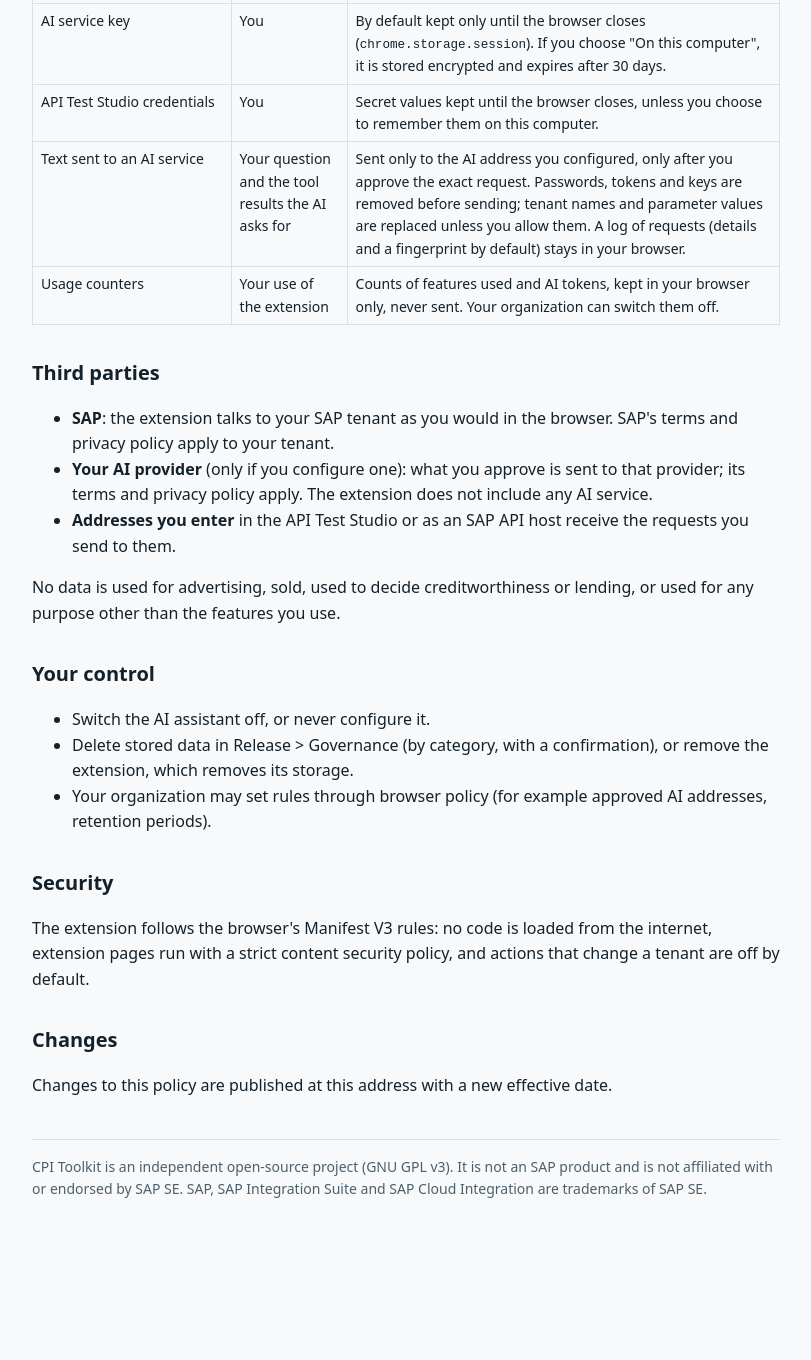
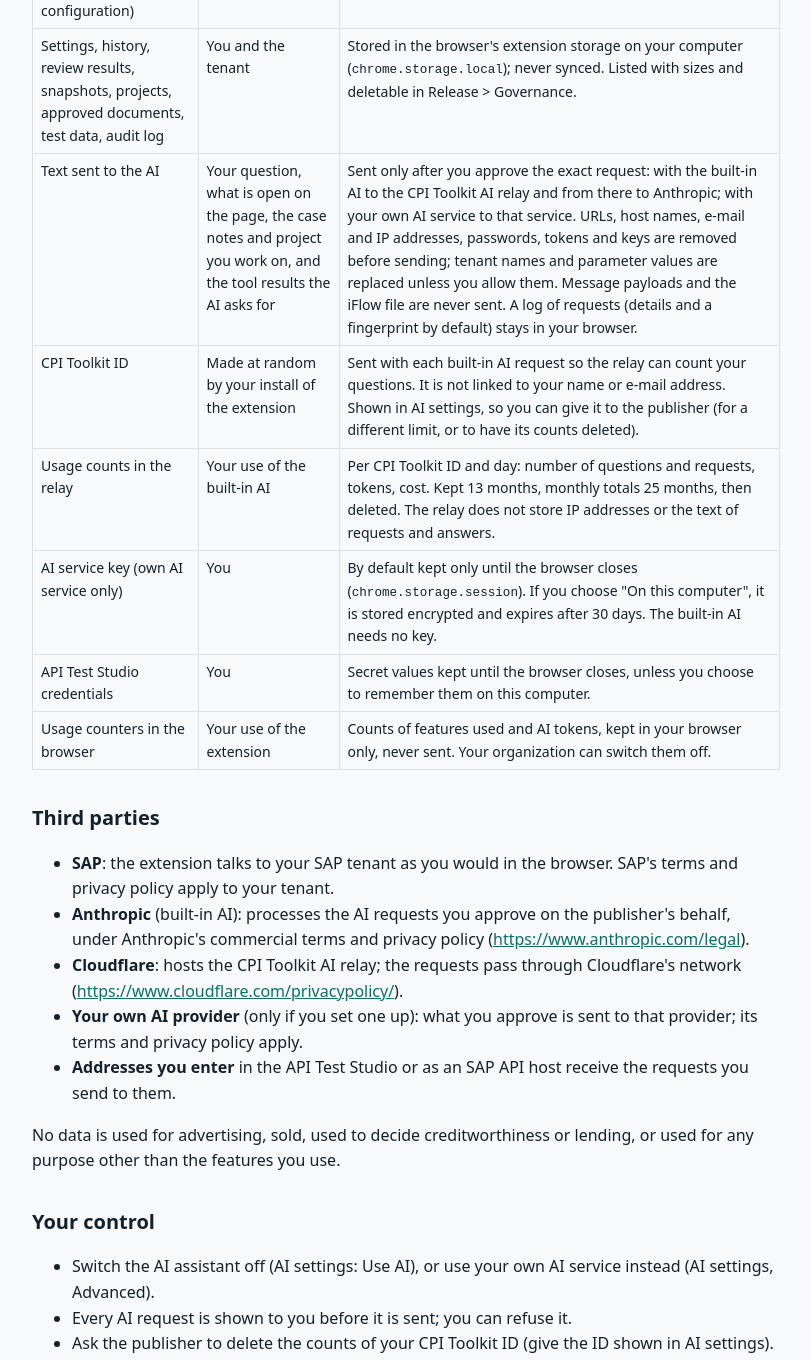
Before and after one commit to ruvin00002-svg/cpi-toolkit, a plain HTML site: page privacy.html in a window 1280 px wide. Shown: the part 970-2330 px from the top of the page, without its empty margins (234-1045 px from the left). Before the commit the page ends 2248 px from the top, so only its background shows below. Drawn offline with Linux system fonts and the light colour scheme.

Commit message:
Privacy policy and project page for 5.1.0 (built-in AI through the publisher's relay)

```diff
--- a/privacy.html
+++ b/privacy.html
@@ -12,18 +12,24 @@ th{background:var(--card)}code{font-size:90%}.note{color:var(--muted);font-size:
 ul.links{padding-left:20px}</style></head>
 <body><main><header><img src="icon-128.png" alt=""><span>CPI Toolkit</span></header>
 <h1>CPI Toolkit — Privacy Policy</h1>
-<p>Effective date: 20 November 2026. Publisher: the CPI Toolkit project, <a href="https://github.com/ruvin00002-svg/cpi-toolkit">https://github.com/ruvin00002-svg/cpi-toolkit</a>.
+<p>Effective date: the day version 5.1.0 is published (the policy of 20 November 2026 applies to 5.0.1). Publisher: the
+CPI Toolkit project, <a href="https://github.com/ruvin00002-svg/cpi-toolkit">https://github.com/ruvin00002-svg/cpi-toolkit</a>.
 Contact for privacy questions: <a href="mailto:ruvink44@gmail.com">ruvink44@gmail.com</a>, or an issue in the repository.</p>
 <p>CPI Toolkit is a browser extension for SAP Cloud Integration. This policy describes what the extension does with data.
-It applies to version 5.0.1 and later until it is updated.</p>
+It applies to version 5.1.0 and later until it is updated.</p>
 <h2>Summary</h2>
 <ul>
-<li>The extension has no server. The publisher does not receive, collect, sell or share any data from it.</li>
 <li>It reads data from <strong>your own SAP tenant</strong> with the session you already have in the browser, and keeps what it needs
 <strong>in your browser</strong>.</li>
-<li>It sends data to <strong>an AI service only if you configure one</strong>, and only after you approve each request.</li>
-<li>It sends requests to other addresses only when <strong>you</strong> enter them (API Test Studio, SAP API host with your service key),
-after your browser asks for permission for that address.</li>
+<li>The <strong>built-in AI</strong> (Claude by Anthropic) works without setting anything up. What you approve goes through the
+<strong>CPI Toolkit AI relay</strong>, a small server run by the publisher, to Anthropic. The relay does <strong>not</strong> keep the text of
+your questions or the answers. It keeps a <strong>random CPI Toolkit ID</strong> of your install and, per day, how many questions
+and requests it sent, their size in tokens and their cost, to apply the daily limits and pay for the service.</li>
+<li>You can switch the AI off, or use <strong>your own AI service</strong> instead (AI settings, Advanced). Then nothing goes to the
+relay.</li>
+<li>Apart from the built-in AI, the publisher does not receive any data, and it never sells or shares data.</li>
+<li>The extension sends requests to other addresses only when <strong>you</strong> enter them (API Test Studio, SAP API host with your
+service key), after your browser asks for permission for that address.</li>
 </ul>
 <h2>Data the extension handles</h2>
 <table>
@@ -46,9 +52,24 @@ after your browser asks for permission for that address.</li>
 <td>Stored in the browser's extension storage on your computer (<code>chrome.storage.local</code>); never synced. Listed with sizes and deletable in Release &gt; Governance.</td>
 </tr>
 <tr>
-<td>AI service key</td>
+<td>Text sent to the AI</td>
+<td>Your question, what is open on the page, the case notes and project you work on, and the tool results the AI asks for</td>
+<td>Sent only after you approve the exact request: with the built-in AI to the CPI Toolkit AI relay and from there to Anthropic; with your own AI service to that service. URLs, host names, e-mail and IP addresses, passwords, tokens and keys are removed before sending; tenant names and parameter values are replaced unless you allow them. Message payloads and the iFlow file are never sent. A log of requests (details and a fingerprint by default) stays in your browser.</td>
+</tr>
+<tr>
+<td>CPI Toolkit ID</td>
+<td>Made at random by your install of the extension</td>
+<td>Sent with each built-in AI request so the relay can count your questions. It is not linked to your name or e-mail address. Shown in AI settings, so you can give it to the publisher (for a different limit, or to have its counts deleted).</td>
+</tr>
+<tr>
+<td>Usage counts in the relay</td>
+<td>Your use of the built-in AI</td>
+<td>Per CPI Toolkit ID and day: number of questions and requests, tokens, cost. Kept 13 months, monthly totals 25 months, then deleted. The relay does not store IP addresses or the text of requests and answers.</td>
+</tr>
+<tr>
+<td>AI service key (own AI service only)</td>
 <td>You</td>
-<td>By default kept only until the browser closes (<code>chrome.storage.session</code>). If you choose &quot;On this computer&quot;, it is stored encrypted and expires after 30 days.</td>
+<td>By default kept only until the browser closes (<code>chrome.storage.session</code>). If you choose &quot;On this computer&quot;, it is stored encrypted and expires after 30 days. The built-in AI needs no key.</td>
 </tr>
 <tr>
 <td>API Test Studio credentials</td>
@@ -56,12 +77,7 @@ after your browser asks for permission for that address.</li>
 <td>Secret values kept until the browser closes, unless you choose to remember them on this computer.</td>
 </tr>
 <tr>
-<td>Text sent to an AI service</td>
-<td>Your question and the tool results the AI asks for</td>
-<td>Sent only to the AI address you configured, only after you approve the exact request. Passwords, tokens and keys are removed before sending; tenant names and parameter values are replaced unless you allow them. A log of requests (details and a fingerprint by default) stays in your browser.</td>
-</tr>
-<tr>
-<td>Usage counters</td>
+<td>Usage counters in the browser</td>
 <td>Your use of the extension</td>
 <td>Counts of features used and AI tokens, kept in your browser only, never sent. Your organization can switch them off.</td>
 </tr>
@@ -71,22 +87,30 @@ after your browser asks for permission for that address.</li>
 <ul>
 <li><strong>SAP</strong>: the extension talks to your SAP tenant as you would in the browser. SAP's terms and privacy policy apply to
 your tenant.</li>
-<li><strong>Your AI provider</strong> (only if you configure one): what you approve is sent to that provider; its terms and privacy
-policy apply. The extension does not include any AI service.</li>
+<li><strong>Anthropic</strong> (built-in AI): processes the AI requests you approve on the publisher's behalf, under Anthropic's
+commercial terms and privacy policy (<a href="https://www.anthropic.com/legal">https://www.anthropic.com/legal</a>).</li>
+<li><strong>Cloudflare</strong>: hosts the CPI Toolkit AI relay; the requests pass through Cloudflare's network
+(<a href="https://www.cloudflare.com/privacypolicy/">https://www.cloudflare.com/privacypolicy/</a>).</li>
+<li><strong>Your own AI provider</strong> (only if you set one up): what you approve is sent to that provider; its terms and privacy
+policy apply.</li>
 <li><strong>Addresses you enter</strong> in the API Test Studio or as an SAP API host receive the requests you send to them.</li>
 </ul>
 <p>No data is used for advertising, sold, used to decide creditworthiness or lending, or used for any purpose other than
 the features you use.</p>
 <h2>Your control</h2>
 <ul>
-<li>Switch the AI assistant off, or never configure it.</li>
+<li>Switch the AI assistant off (AI settings: Use AI), or use your own AI service instead (AI settings, Advanced).</li>
+<li>Every AI request is shown to you before it is sent; you can refuse it.</li>
+<li>Ask the publisher to delete the counts of your CPI Toolkit ID (give the ID shown in AI settings).</li>
 <li>Delete stored data in Release &gt; Governance (by category, with a confirmation), or remove the extension, which removes
 its storage.</li>
-<li>Your organization may set rules through browser policy (for example approved AI addresses, retention periods).</li>
+<li>Your organization may set rules through browser policy (for example approved AI addresses, retention periods, or the
+AI switched off).</li>
 </ul>
 <h2>Security</h2>
 <p>The extension follows the browser's Manifest V3 rules: no code is loaded from the internet, extension pages run with a
-strict content security policy, and actions that change a tenant are off by default.</p>
+strict content security policy, and actions that change a tenant are off by default. The publisher's Anthropic key is
+kept only on the relay, never in the extension. The relay accepts only CPI Toolkit's own request shape and model.</p>
 <h2>Changes</h2>
 <p>Changes to this policy are published at this address with a new effective date.</p>
 
```
Also changed, not shown: index.html (+3 -2 lines).
